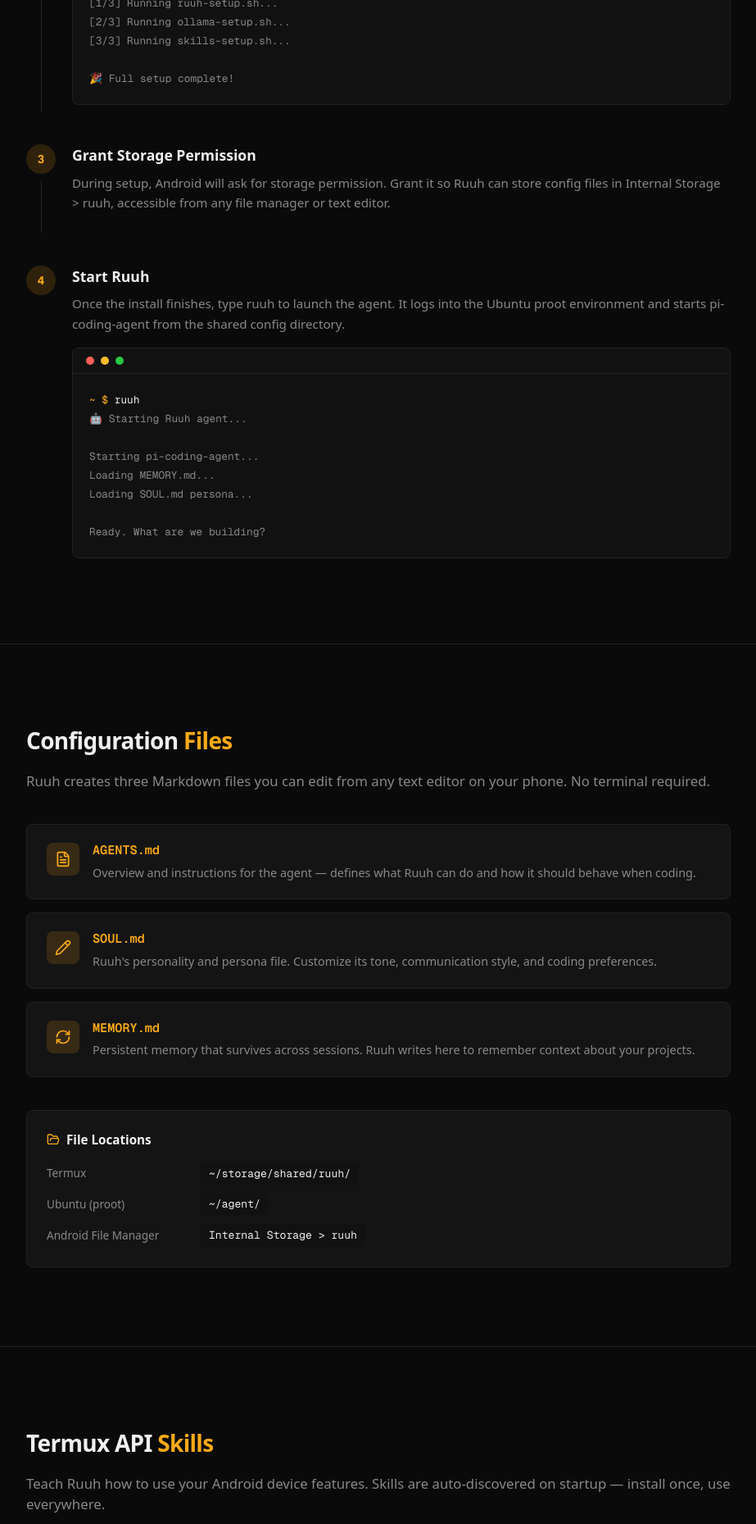
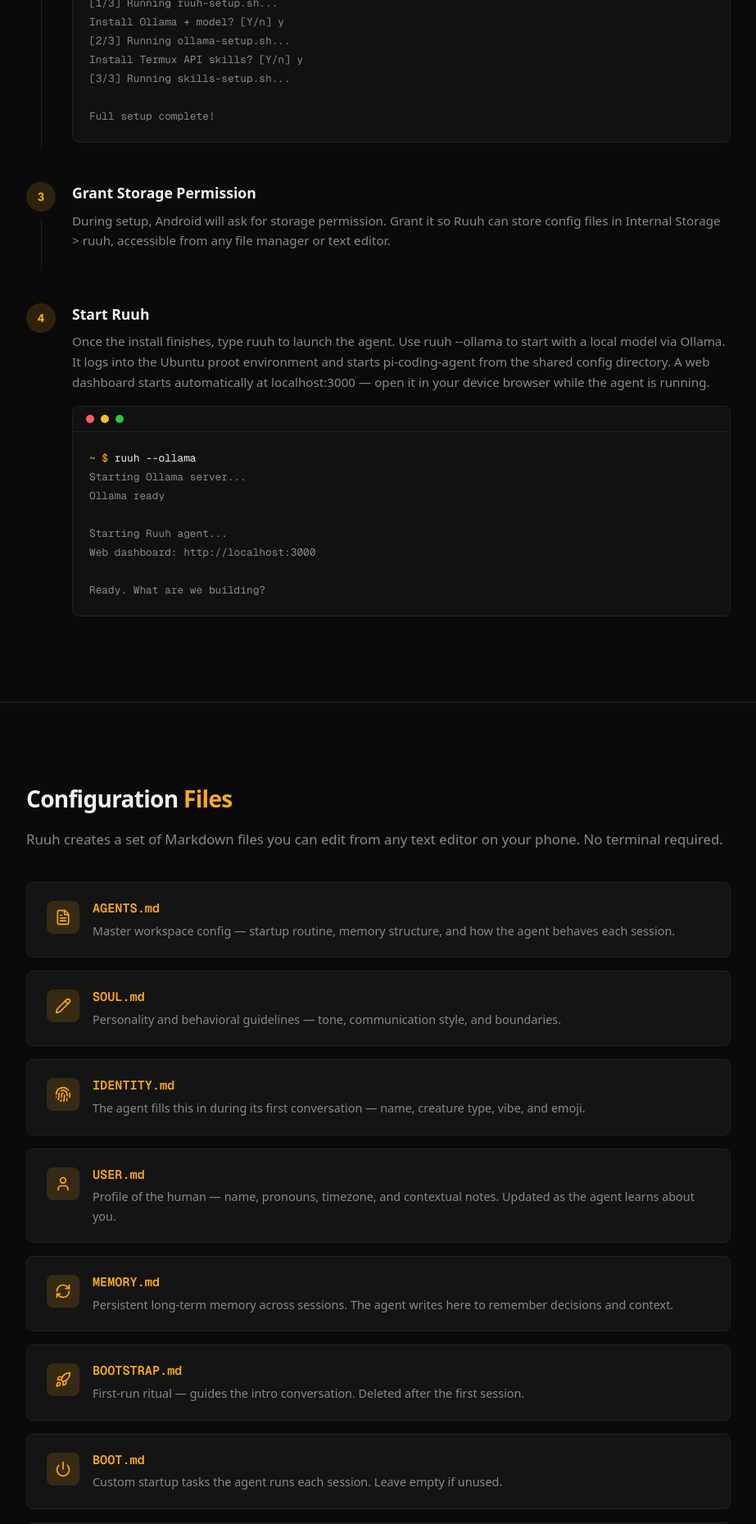
Before and after one commit to perminder-klair/ruuh, a Next.js app in the folder web/: page /docs in a window 1280 px wide. Shown: the part 1600-3459 px from the top of the page at 82% size, without its empty margins (178-1101 px from the left). Built offline with nearby package versions, Linux system fonts and the light colour scheme.

Commit message:
better ollam setup

```diff
--- a/web/app/docs/page.tsx
+++ b/web/app/docs/page.tsx
@@ -14,6 +14,12 @@
   RefreshCw,
   Plug,
   MessageSquare,
+  Fingerprint,
+  User,
+  Rocket,
+  Power,
+  HeartPulse,
+  Wrench,
 } from "lucide-react";
 import { CopyButton } from "@/components/copy-button";
 import {
@@ -68,15 +74,17 @@
     step: 2,
     title: "Run the Install Command",
     description:
-      "Paste the one-liner below into Termux. It runs all three setup scripts in order — Termux environment with Ubuntu and Node.js, Ollama with a model, and Termux API skills.",
+      "Paste the one-liner below into Termux. It runs one command with three steps — the Termux + Ubuntu environment installs automatically, then Ollama and Termux API skills each prompt Y/n so you can skip them.",
     terminal: {
       lines: [
         { prompt: true, text: "curl -fsSL https://raw.githubusercontent.com/perminder-klair/ruuh/main/scripts/setup.sh | bash" },
         { prompt: false, text: "[1/3] Running ruuh-setup.sh..." },
+        { prompt: false, text: "  Install Ollama + model? [Y/n] y" },
         { prompt: false, text: "[2/3] Running ollama-setup.sh..." },
+        { prompt: false, text: "  Install Termux API skills? [Y/n] y" },
         { prompt: false, text: "[3/3] Running skills-setup.sh..." },
         { prompt: false, text: "" },
-        { prompt: false, text: "🎉 Full setup complete!" },
+        { prompt: false, text: "Full setup complete!" },
       ],
     },
   },
@@ -91,15 +99,15 @@
     step: 4,
     title: "Start Ruuh",
     description:
-      "Once the install finishes, type ruuh to launch the agent. It logs into the Ubuntu proot environment and starts pi-coding-agent from the shared config directory.",
+      "Once the install finishes, type ruuh to launch the agent. Use ruuh --ollama to start with a local model via Ollama. It logs into the Ubuntu proot environment and starts pi-coding-agent from the shared config directory. A web dashboard starts automatically at localhost:3000 — open it in your device browser while the agent is running.",
     terminal: {
       lines: [
-        { prompt: true, text: "ruuh" },
-        { prompt: false, text: "🤖 Starting Ruuh agent..." },
+        { prompt: true, text: "ruuh --ollama" },
+        { prompt: false, text: "Starting Ollama server..." },
+        { prompt: false, text: "Ollama ready" },
         { prompt: false, text: "" },
-        { prompt: false, text: "Starting pi-coding-agent..." },
-        { prompt: false, text: "Loading MEMORY.md..." },
-        { prompt: false, text: "Loading SOUL.md persona..." },
+        { prompt: false, text: "Starting Ruuh agent..." },
+        { prompt: false, text: "Web dashboard: http://localhost:3000" },
         { prompt: false, text: "" },
         { prompt: false, text: "Ready. What are we building?" },
       ],
@@ -112,19 +120,55 @@
     icon: FileText,
     name: "AGENTS.md",
     description:
-      "Overview and instructions for the agent — defines what Ruuh can do and how it should behave when coding.",
+      "Master workspace config — startup routine, memory structure, and how the agent behaves each session.",
   },
   {
     icon: Pencil,
     name: "SOUL.md",
     description:
-      "Ruuh's personality and persona file. Customize its tone, communication style, and coding preferences.",
+      "Personality and behavioral guidelines — tone, communication style, and boundaries.",
+  },
+  {
+    icon: Fingerprint,
+    name: "IDENTITY.md",
+    description:
+      "The agent fills this in during its first conversation — name, creature type, vibe, and emoji.",
+  },
+  {
+    icon: User,
+    name: "USER.md",
+    description:
+      "Profile of the human — name, pronouns, timezone, and contextual notes. Updated as the agent learns about you.",
   },
   {
     icon: RefreshCw,
     name: "MEMORY.md",
     description:
-      "Persistent memory that survives across sessions. Ruuh writes here to remember context about your projects.",
+      "Persistent long-term memory across sessions. The agent writes here to remember decisions and context.",
+  },
+  {
+    icon: Rocket,
+    name: "BOOTSTRAP.md",
+    description:
+      "First-run ritual — guides the intro conversation. Deleted after the first session.",
+  },
+  {
+    icon: Power,
+    name: "BOOT.md",
+    description:
+      "Custom startup tasks the agent runs each session. Leave empty if unused.",
+  },
+  {
+    icon: HeartPulse,
+    name: "HEARTBEAT.md",
+    description:
+      "Periodic task scheduler for interval-based checks. Leave empty if unused.",
+  },
+  {
+    icon: Wrench,
+    name: "TOOLS.md",
+    description:
+      "Quick reference of available Termux API commands from installed skills.",
   },
 ];
 
@@ -290,8 +334,8 @@
               Configuration <span className="text-primary">Files</span>
             </h2>
             <p className="mb-10 text-[1.05rem] text-muted-foreground">
-              Ruuh creates three Markdown files you can edit from any text editor
-              on your phone. No terminal required.
+              Ruuh creates a set of Markdown files you can edit from any text
+              editor on your phone. No terminal required.
             </p>
           </AnimatedDiv>
           <StaggerContainer className="space-y-4">
@@ -484,34 +528,11 @@
                 </span>
                 <div>
                   <h3 className="mb-2 text-[1.05rem] font-semibold">
-                    Install Ollama
+                    Already installed?
                   </h3>
                   <p className="mb-3 text-[0.92rem] leading-relaxed text-muted-foreground">
-                    Install Ollama on your device or on a machine accessible from your network.
-                    Visit{" "}
-                    <a
-                      href="https://ollama.com"
-                      target="_blank"
-                      rel="noopener noreferrer"
-                      className="text-primary hover:underline"
-                    >
-                      ollama.com
-                    </a>{" "}
-                    for installation instructions.
-                  </p>
-                </div>
-              </div>
-              <div className="flex gap-5">
-                <span className="flex h-9 w-9 flex-shrink-0 items-center justify-center rounded-full bg-primary/15 font-mono text-sm font-bold text-primary">
-                  2
-                </span>
-                <div className="flex-1">
-                  <h3 className="mb-2 text-[1.05rem] font-semibold">
-                    Pull a Model
-                  </h3>
-                  <p className="mb-3 text-[0.92rem] leading-relaxed text-muted-foreground">
-                    Download a coding-optimized model like CodeLlama, DeepSeek
-                    Coder, or Llama 3.
+                    If you chose &ldquo;Y&rdquo; when prompted during setup, Ollama is
+                    already installed with a model. Just run:
                   </p>
                   <div className="overflow-hidden rounded-lg border border-border bg-code-block">
                     <div className="flex gap-2 border-b border-border px-4 py-2.5">
@@ -522,11 +543,38 @@
                     <div className="p-5 font-mono text-[0.8rem] leading-[1.8] text-muted-foreground">
                       <div>
                         <span className="text-primary">~ $</span>{" "}
-                        <span className="text-foreground">ollama pull codellama</span>
+                        <span className="text-foreground">ruuh --ollama</span>
                       </div>
-                      <div>pulling manifest...</div>
-                      <div>pulling 3a43f93b78ec... 100%</div>
-                      <div>success</div>
+                    </div>
+                  </div>
+                </div>
+              </div>
+              <div className="flex gap-5">
+                <span className="flex h-9 w-9 flex-shrink-0 items-center justify-center rounded-full bg-primary/15 font-mono text-sm font-bold text-primary">
+                  2
+                </span>
+                <div className="flex-1">
+                  <h3 className="mb-2 text-[1.05rem] font-semibold">
+                    Install separately
+                  </h3>
+                  <p className="mb-3 text-[0.92rem] leading-relaxed text-muted-foreground">
+                    If you skipped Ollama during setup, run the Ollama setup
+                    script manually. It installs Ollama, signs you in, and pulls
+                    a model.
+                  </p>
+                  <div className="overflow-hidden rounded-lg border border-border bg-code-block">
+                    <div className="flex gap-2 border-b border-border px-4 py-2.5">
+                      <span className="h-2.5 w-2.5 rounded-full bg-[#ff5f57]" />
+                      <span className="h-2.5 w-2.5 rounded-full bg-[#febc2e]" />
+                      <span className="h-2.5 w-2.5 rounded-full bg-[#28c840]" />
+                    </div>
+                    <div className="p-5 font-mono text-[0.8rem] leading-[1.8] text-muted-foreground">
+                      <div>
+                        <span className="text-primary">~ $</span>{" "}
+                        <span className="text-foreground break-all">
+                          curl -fsSL https://raw.githubusercontent.com/perminder-klair/ruuh/main/scripts/ollama-setup.sh | bash
+                        </span>
+                      </div>
                     </div>
                   </div>
                 </div>
@@ -537,28 +585,13 @@
                 </span>
                 <div className="flex-1">
                   <h3 className="mb-2 text-[1.05rem] font-semibold">
-                    Start Ruuh with a Local Model
+                    How it works
                   </h3>
-                  <p className="mb-3 text-[0.92rem] leading-relaxed text-muted-foreground">
-                    Pass the model name when launching Ruuh. It auto-detects
-                    available Ollama models.
+                  <p className="text-[0.92rem] leading-relaxed text-muted-foreground">
+                    <code className="rounded bg-code-block px-1.5 py-0.5 text-[0.82rem]">ruuh --ollama</code>{" "}
+                    starts the Ollama server, launches the agent with the local
+                    model, and stops Ollama when you exit. No API keys needed.
                   </p>
-                  <div className="overflow-hidden rounded-lg border border-border bg-code-block">
-                    <div className="flex gap-2 border-b border-border px-4 py-2.5">
-                      <span className="h-2.5 w-2.5 rounded-full bg-[#ff5f57]" />
-                      <span className="h-2.5 w-2.5 rounded-full bg-[#febc2e]" />
-                      <span className="h-2.5 w-2.5 rounded-full bg-[#28c840]" />
-                    </div>
-                    <div className="p-5 font-mono text-[0.8rem] leading-[1.8] text-muted-foreground">
-                      <div>
-                        <span className="text-primary">~ $</span>{" "}
-                        <span className="text-foreground">ruuh --model codellama</span>
-                      </div>
-                      <div>Connecting to Ollama...</div>
-                      <div>Model: codellama (3.8B)</div>
-                      <div>Running fully offline</div>
-                    </div>
-                  </div>
                 </div>
               </div>
             </div>
@@ -584,8 +617,12 @@
                 cmd: "ruuh",
               },
               {
-                label: "Start with a specific model",
-                cmd: "ruuh --model codellama",
+                label: "Start with Ollama (local model)",
+                cmd: "ruuh --ollama",
+              },
+              {
+                label: "Open web dashboard",
+                cmd: "http://localhost:3000",
               },
               {
                 label: "Log into Ubuntu manually",
```
Also changed, not shown: 2 other files (tests, documents, lock files or other folders).
